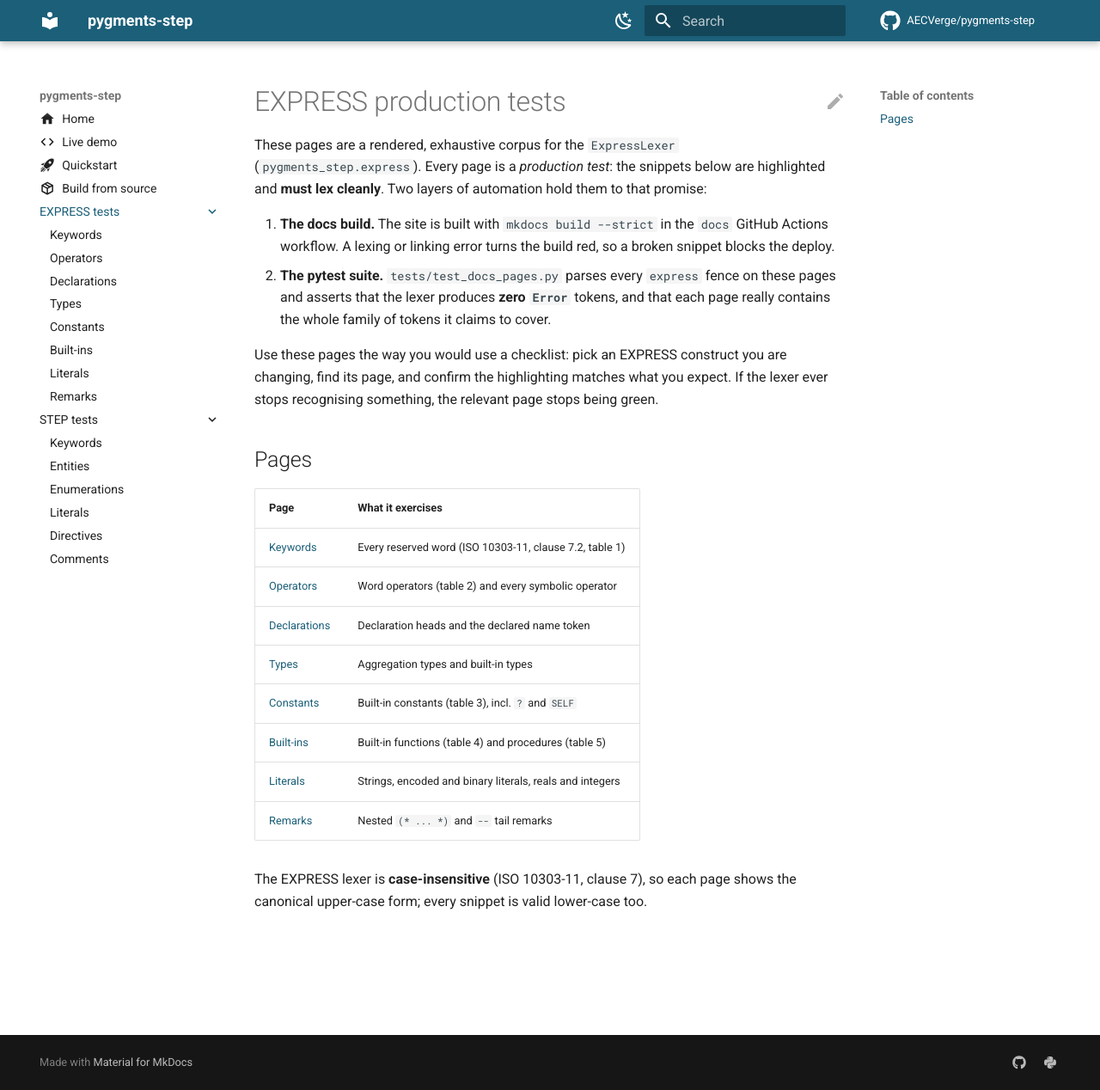
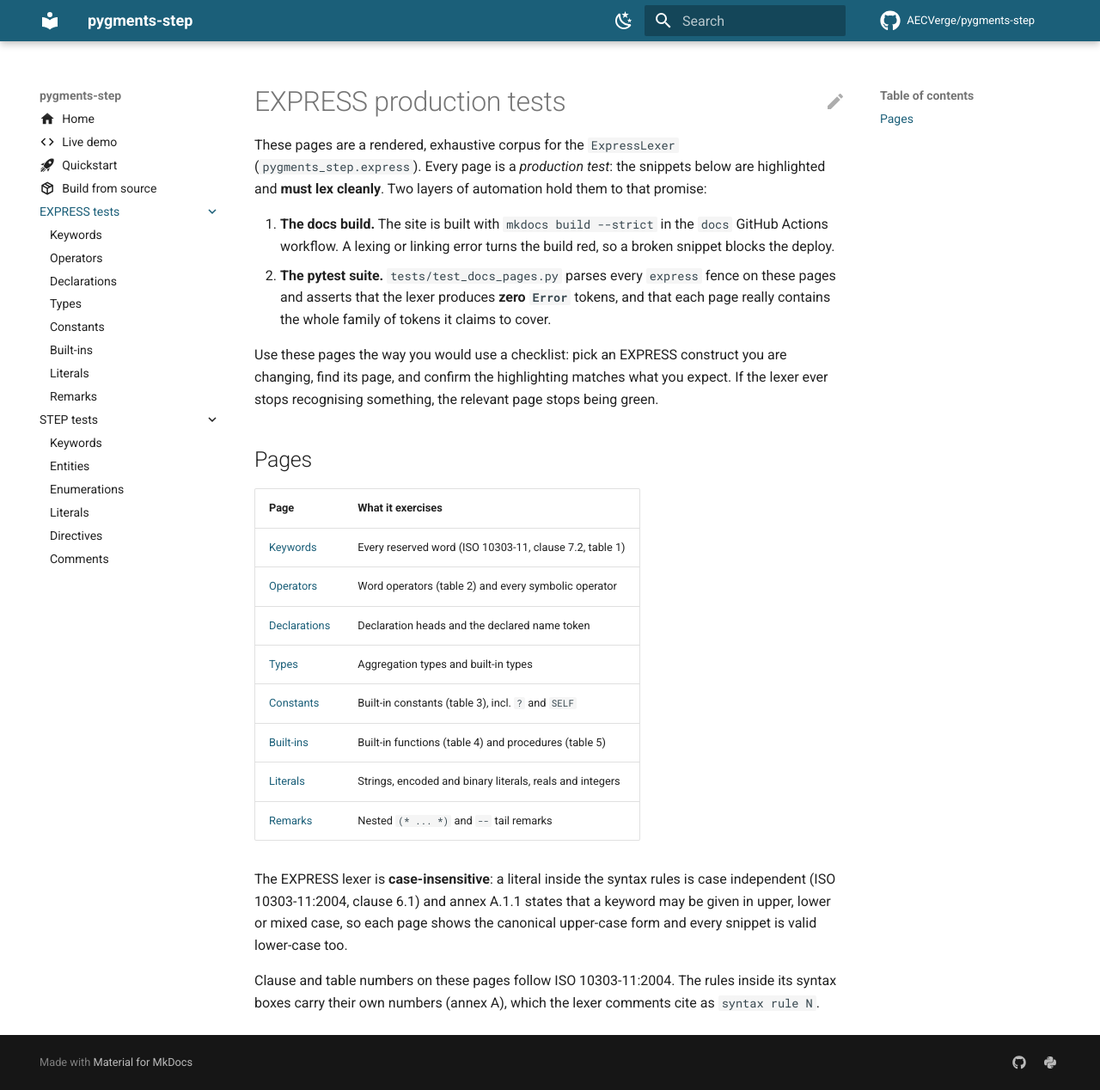
Before and after one commit to AECVerge/pygments-step, an MkDocs documentation site: the page built from docs/express/index.md, in a window 1280 px wide and 1268 px high. Shown: the whole window at 86% size. Built offline with MkDocs 1.6.1 and Material for MkDocs 9.7.7, drawn with Linux system fonts in a browser that asks for light colours; comment, search, counter and statistics services are not loaded.

Commit message:
Verify the standard clause numbers the pages and comments cite
Several references pointed at the wrong place:

- the Part 21 string rule is clause 6.3.3 (6.4.3 in the third edition), not 7.2;
- a user-defined keyword is defined in clause 6.2 (6.3 in the third edition);
  neither edition has a clause 5.3.1;
- the Part 21 section keywords are clause 6.1 in the second edition and 6.2 in
  the third, which the comment and the test now both say;
- 172 and 282 are the numbers of syntax rules inside the annex A boxes, not
  clauses, so the two comments that called them clauses now say "syntax rule";
- "case-insensitive keywords" was cited as clause 7, but clause 7 is the
  character set and the reserved words: a literal inside the syntax rules is case
  independent (clause 6.1) and annex A.1.1 states that a keyword may be given in
  upper, lower or mixed case.

Two page-level notes now say which edition the numbers follow - ISO
10303-11:2004 for the EXPRESS pages and ISO 10303-21:2002 for the STEP pages,
with the third edition's renumbering listed there - and the remark and string
citations are narrowed from "clause 7" to 7.1.6 and 7.5.4.

The rest was checked against the standards and stands: tables 1 to 6, clauses
7.1.3, 7.2, 7.3, 7.4, 7.5.4, 7.1.6 and 12 in Part 11, and clauses 5.2, 5.6,
6.3.3, 6.3.6, 11 and 14.1 in Part 21.

```diff
--- a/docs/express/index.md
+++ b/docs/express/index.md
@@ -35,5 +35,11 @@ being green.
 | [Literals](literals.md) | Strings, encoded and binary literals, reals and integers |
 | [Remarks](comments.md) | Nested `(* ... *)` and `--` tail remarks |
 
-The EXPRESS lexer is **case-insensitive** (ISO 10303-11, clause 7), so each page
-shows the canonical upper-case form; every snippet is valid lower-case too.
+The EXPRESS lexer is **case-insensitive**: a literal inside the syntax rules is
+case independent (ISO 10303-11:2004, clause 6.1) and annex A.1.1 states that a
+keyword may be given in upper, lower or mixed case, so each page shows the
+canonical upper-case form and every snippet is valid lower-case too.
+
+Clause and table numbers on these pages follow ISO 10303-11:2004. The rules
+inside its syntax boxes carry their own numbers (annex A), which the lexer
+comments cite as `syntax rule N`.
```
Also changed, not shown: CHANGELOG.md (+1 -1 lines), README.md (+1 -1 lines), docs/express/comments.md (+1 -1 lines), docs/express/literals.md (+1 -1 lines), docs/step/entities.md (+2 -1 lines), docs/step/index.md (+5 -0 lines), docs/step/literals.md (+1 -1 lines), 3 other files.
